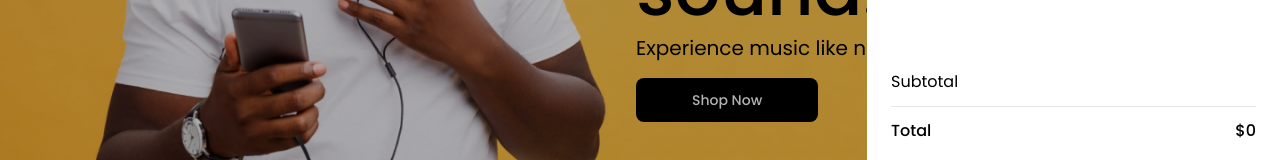
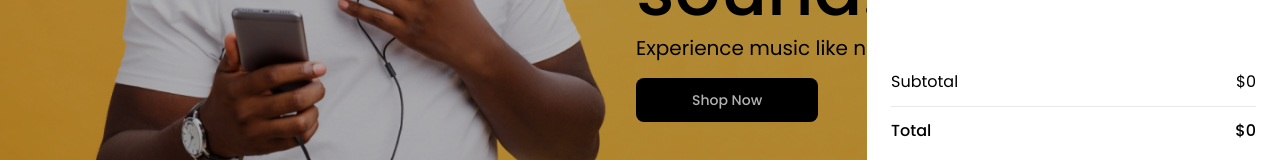
Before and after one commit to ramazanaaraca/E-project, a React (Vite) app in the folder e-project/: page / in a window 1280 px wide. Both pictures are taken after a click on the button 1244 px from the left and 75 px from the top of the page. Shown: the part 505-665 px from the top of the page. Built offline with nearby package versions, Linux system fonts and the light colour scheme; a web font is replaced by a local one.

Commit message:
Update : created order pages

```diff
--- a/e-project/src/fake-api/collection.js
+++ b/e-project/src/fake-api/collection.js
@@ -4,17 +4,17 @@ import Headband from '~/assets/headband.png'
 export const COLLECTION = [
     {
         name:'Headband',
-        path:'/',
+        path:'/shop',
         img: Headband
     },
     {
         name:'AirPod',
-        path:'/',
+        path:'/shop',
         img: airpod
     },
     {
         name:'AirPod',
-        path:'/',
+        path:'/shop',
         img: airpod
     }
 ]
--- a/e-project/src/layouts/web/components/header/index.jsx
+++ b/e-project/src/layouts/web/components/header/index.jsx
@@ -16,12 +16,13 @@ function Header() {
 
     const isShopPage = location.pathname.startsWith('/shop');
     const isProfilePage = location.pathname.startsWith('/profile');
+    const isOrderPage = location.pathname.startsWith('/order');
 
     return (
         <Wrapper
         classname={classNames('bg-orange py-[18px]' ,
         {
-            '!bg-white': isShopPage || isProfilePage ,
+            '!bg-white': isShopPage || isProfilePage || isOrderPage ,
         }
         )}>
             <div className="flex items-center justify-between">
--- a/e-project/src/layouts/web/components/header/shop/index.jsx
+++ b/e-project/src/layouts/web/components/header/shop/index.jsx
@@ -7,14 +7,18 @@ import { useEffect } from 'react'
 import { useCartItems } from '~/stores/cart/hooks'
 import { useCartTotalAmount } from '~/stores/cart/hooks'
 import classNames from 'classnames'
+import { useCartSubAmount } from '~/stores/cart/hooks'
+import { calcSubAmount } from '../../../../../stores/cart/actions'
 
 function Shop() {
 
   const  cartItems  = useCartItems()
   const  cartTotalAmount  = useCartTotalAmount()
+  const  cartSubAmount  = useCartSubAmount()
 
   useEffect(() => {
     calcTotalAmount()
+    calcSubAmount()
   }, [cartItems])
 
 
@@ -51,7 +55,7 @@ function Shop() {
                         <div className='w-full'>
                           <div className='flex items-center justify-between border-b py-3 text-base font-normal'>
                             <span>Subtotal</span>
-                            <div></div>
+                            <div>${Number(cartSubAmount)}</div>
                           </div>
                           <div className='flex items-center justify-between py-3 text-base font-medium'>
                             <span>Total</span>
--- a/e-project/src/pages/Home/sections/collection/index.jsx
+++ b/e-project/src/pages/Home/sections/collection/index.jsx
@@ -11,7 +11,7 @@ function Collection() {
      <Wrapper>
         <Title />
         <div className="lg:grid lg:grid-cols-2 gap-7">
-                <CollectionItem collection={COLLECTION[0]}/>
+                <CollectionItem  collection={COLLECTION[0]}/>
             <div className="flex flex-col justify-between gap-6">
                 <CollectionItem collection={COLLECTION[1]}/>
                 <CollectionItem collection={COLLECTION[2]}/>
--- /dev/null
+++ b/e-project/src/pages/order/complate/index.jsx
@@ -0,0 +1,9 @@
+function Complate() {
+    return (
+        <>
+        <div>complate</div>
+        </>
+    )
+}
+
+export default Complate
--- /dev/null
+++ b/e-project/src/pages/order/detail/index.jsx
@@ -0,0 +1,9 @@
+function Detail() {
+    return (
+        <>
+        <div>Detail</div>
+        </>
+    )
+}
+
+export default Detail
--- /dev/null
+++ b/e-project/src/pages/order/index.jsx
@@ -0,0 +1,12 @@
+import { Outlet } from "react-router-dom"
+
+function Order() {
+    return (
+        <>
+        <div>Order</div>
+        <div><Outlet /></div>
+        </>
+    )
+}
+
+export default Order
--- /dev/null
+++ b/e-project/src/pages/order/shopping/index.jsx
@@ -0,0 +1,9 @@
+function Shopping() {
+    return (
+        <>
+        <div>Shopping</div>
+        </>
+    )
+}
+
+export default Shopping
--- a/e-project/src/routes/index.jsx
+++ b/e-project/src/routes/index.jsx
@@ -12,6 +12,10 @@ import Address from "~/pages/profile/address";
 import EditProfile from "~/pages/profile/edit-profile";
 import Orders from "~/pages/profile/orders";
 import Wishlist from "~/pages/profile/wishlist";
+import Order from "~/pages/order";
+import Shopping from "~/pages/order/shopping";
+import Detail from "~/pages/order/detail";
+import Complate from "~/pages/order/complate";
 
 
 const routes = createBrowserRouter([
@@ -56,6 +60,26 @@ const routes = createBrowserRouter([
                         element: <Wishlist />
                     },
                 ]
+            },
+            {   path : '/order',
+                element: <PrivateRoute> <Order /> </PrivateRoute> ,
+                children: [
+                    {
+                        index : true ,
+                        element : <Shopping />
+                    },
+                    {
+                        index : true ,
+                        path : 'detail',
+                        element : <Detail />
+                    },
+                    {
+                        index : true ,
+                        path : 'complate',
+                        element : <Complate />
+                    }
+
+                ]
             }
         ],
 
@@ -73,7 +97,8 @@ const routes = createBrowserRouter([
                 element: <Register />
             },
         ]
-    }
+    },
+
 ])
 
 export default routes
--- a/e-project/src/stores/cart/actions.js
+++ b/e-project/src/stores/cart/actions.js
@@ -1,8 +1,9 @@
 import store from '..'
-import {_addToCard ,_removeToCard  ,   _decrementQty , _incrementQty, _calcTotalAmount } from '.'
+import {_addToCard ,_removeToCard  ,   _decrementQty , _incrementQty, _calcTotalAmount , _calcSubAmount } from '.'
 
 export const addToCard = item => store.dispatch(_addToCard(item));
 export const removeTocard = remove => store.dispatch(_removeToCard(remove));
 export const decrementQty = decrement => store.dispatch(_decrementQty(decrement));
 export const incrementQty = increment => store.dispatch(_incrementQty(increment));
 export const calcTotalAmount = amount => store.dispatch(_calcTotalAmount(amount));
+export const calcSubAmount = sub => store.dispatch(_calcSubAmount(sub));
--- a/e-project/src/stores/cart/hooks.js
+++ b/e-project/src/stores/cart/hooks.js
@@ -2,3 +2,4 @@ import { useSelector } from "react-redux";
 
 export const useCartItems = () => useSelector(state => state.productcard?.cartItems)
 export const useCartTotalAmount = () => useSelector(state => state.productcard?.cartTotalAmount)
+export const useCartSubAmount = () => useSelector(state => state.productcard?.cartSubAmount)
--- a/e-project/src/stores/cart/index.js
+++ b/e-project/src/stores/cart/index.js
@@ -11,7 +11,8 @@ const initialState = {
         }
       })(),
 
-    cartTotalAmount: 0
+    cartTotalAmount: 0,
+    cartSubAmount: 0
 }
 
 const productcard = createSlice({
@@ -57,6 +58,13 @@ const productcard = createSlice({
             state.cartTotalAmount = state.cartItems?.reduce((total, item) => total + (item?.price * item?.qty ), 0)
         },
 
+        _calcSubAmount: state => {
+            state.cartSubAmount = state.cartItems?.reduce((total, item) => {
+                const itemPrice = parseFloat(item?.price) || 0;
+                return total + itemPrice
+            }, 0)
+        },
+
         //Şuan İçin Çalışmıyor Hatanın nedenini anlayamadım
         _incrementQty: (state, action) => {
             const existCartIndex = state.cartItems?.findIndex(item => item?.id === action.payload?.id);
@@ -77,5 +85,5 @@ const productcard = createSlice({
     }
 })
 
-export const {_addToCard , _decrementQty , _incrementQty , _removeToCard , _calcTotalAmount } = productcard.actions
+export const {_addToCard , _decrementQty , _incrementQty , _removeToCard , _calcTotalAmount , _calcSubAmount } = productcard.actions
 export default productcard.reducer
```
